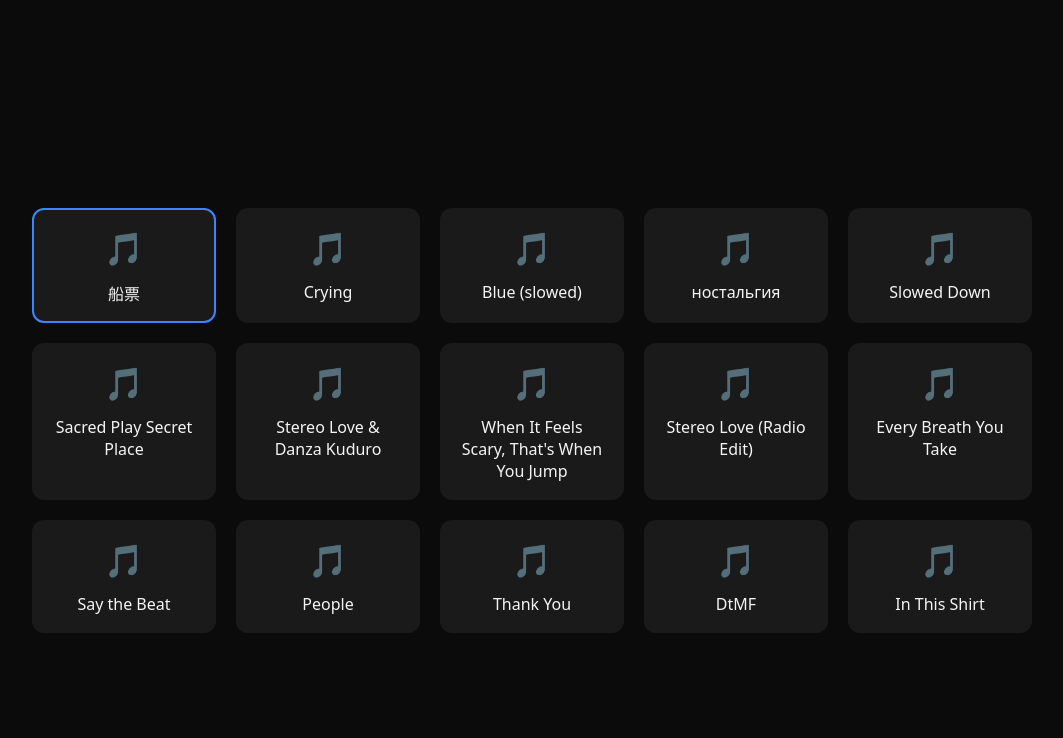
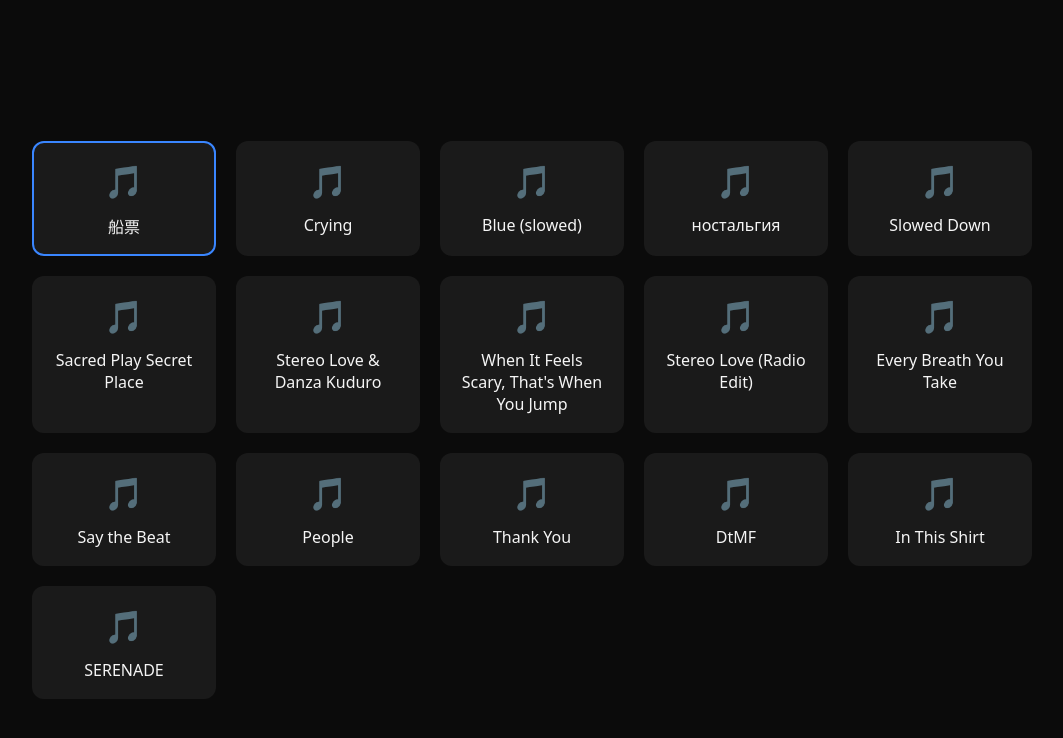
Before and after one commit to andyckt/SongPlayer.io, a plain HTML site: page index.html in a window 1280 px wide. Shown: the whole page, without its empty margins (108-1171 px from the left). Drawn offline with Linux system fonts and the light colour scheme.

Commit message:
added more song

```diff
--- a/index.html
+++ b/index.html
@@ -51,7 +51,8 @@
         { title: "People", src: "./public/Mac Miller - People 4.mp3" },
         { title: "Thank You", src: "./public/Dido - Thank You (Lyrics) 4.mp3" },
         { title: "DtMF", src: "./public/BAD BUNNY - DtMF (Lyrics Spanish & English) 4.mp3" },
-        { title: "In This Shirt", src: "./public/In This Shirt.mp3" }
+        { title: "In This Shirt", src: "./public/In This Shirt.mp3" },
+        { title: "SERENADE", src: "./public/SERENADE.mp3" }
       ];
       let currentSongIndex = 0;
       // Track clicks for double-tap detection
```
Also changed, not shown: 1 other file.
